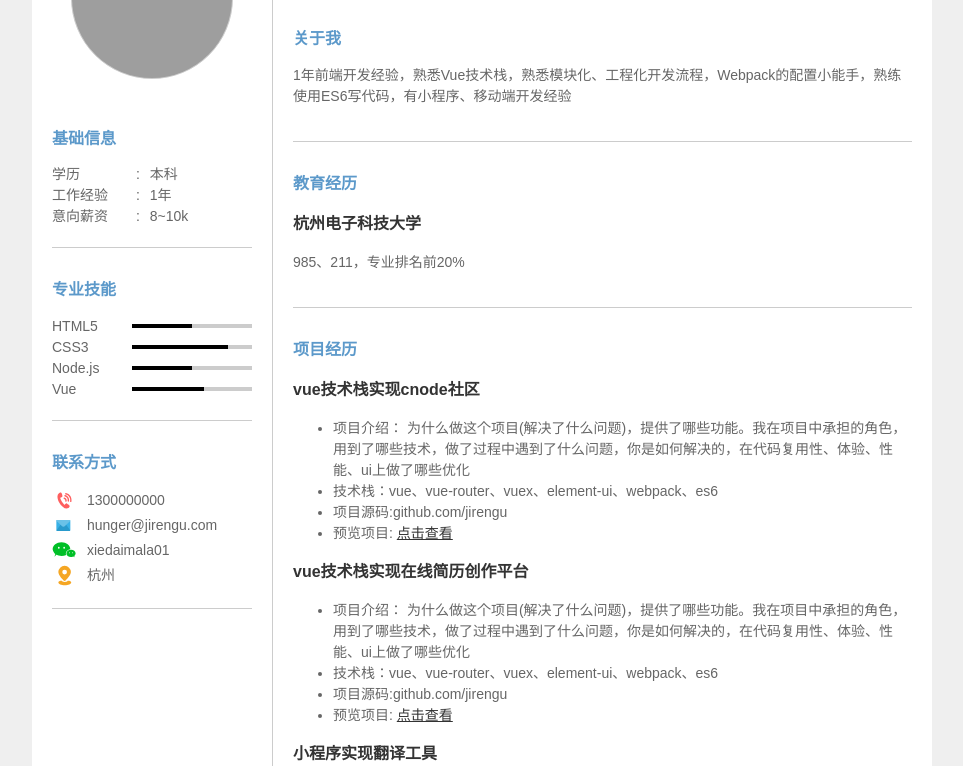
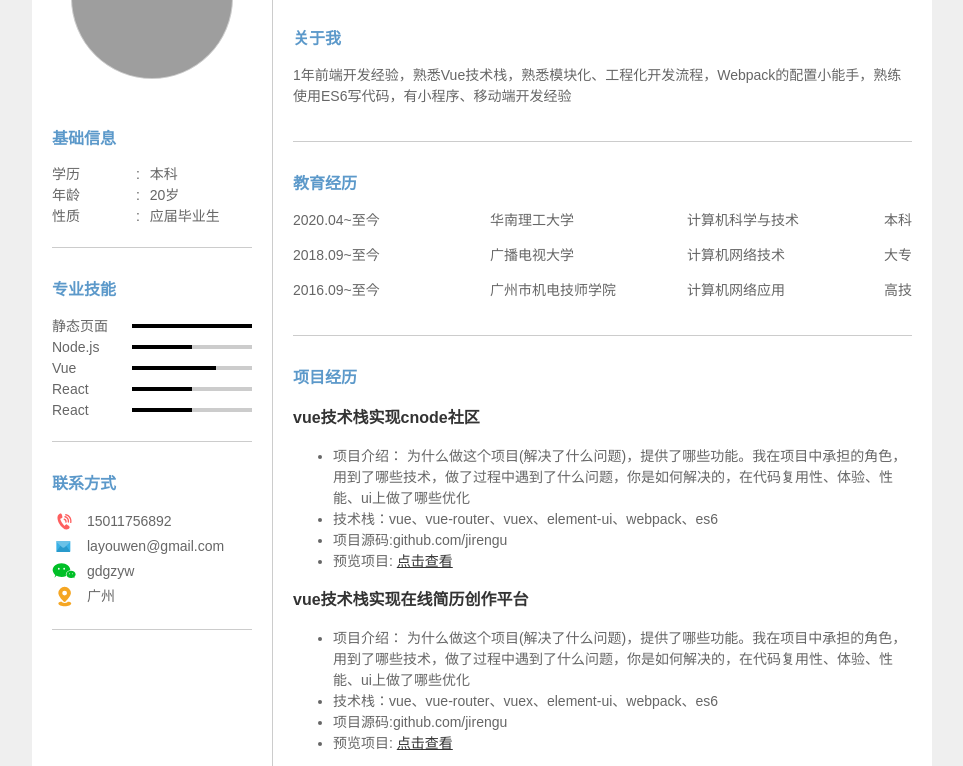
Before and after one commit to Layouwen/CV-liangyouwen, a plain HTML site: page src/mode.html in a window 1280 px wide. Shown: the part 169-935 px from the top of the page, without its empty margins (158-1121 px from the left). Drawn offline with Linux system fonts and the light colour scheme; grey boxes are pictures that could not be loaded.

Commit message:
添加mode

```diff
--- /dev/null
+++ b/src/mode.css
@@ -0,0 +1,167 @@
+body {
+    margin: 0;
+    font: 14px/1.5 Arial;
+    color: #666;
+    background: #efefef;
+}
+
+.layout {
+    max-width: 900px;
+    margin-left: auto;
+    margin-right: auto;
+}
+
+#page {
+    display: flex;
+    flex-wrap: wrap;
+    background: #fff;
+    margin-top: 10px;
+    margin-bottom: 10px;
+}
+
+header {
+
+    background: #3c3c3c;
+    width: 100%;
+    text-align: center;
+    padding: 60px 0 10px 0;
+    color: #fff;
+}
+
+header>h1 {
+    font-size: 30px;
+    margin-bottom: 0;
+}
+
+header>p {
+    font-size: 14px;
+    color: #aaa;
+    margin: 0;
+}
+
+aside {
+    width: 240px;
+    border-right: 1px solid #ccc;
+    position: relative;
+    padding-top: 100px;
+}
+
+aside .avatar {
+    text-align: center;
+    position: absolute;
+    top: -80px;
+    width: 100%;
+}
+
+aside .avatar img {
+    width: 160px;
+    height: 160px;
+    border-radius: 50%;
+    border: 1px solid #ccc;
+    background: #ccc;
+}
+
+
+section {
+    border-bottom: 1px solid #ccc;
+    margin: 30px 20px 0 20px;
+    padding-bottom: 20px;
+}
+
+section h2 {
+    color: #5c99ca;
+    font-size: 16px;
+}
+
+section h3 {
+    font-size: 16px;
+    color: #333;
+}
+
+section a {
+    color: #333;
+}
+
+section>.item>p {
+    display: flex;
+}
+
+section>.item>p>span:not(:last-child) {
+    flex: 1;
+}
+
+.personal .item span:first-child {
+    display: inline-block;
+    width: 80px;
+}
+
+.personal .item span:last-child::before {
+    content: ':';
+    margin-right: 10px;
+}
+
+.skills .item {
+    display: flex;
+    align-items: center;
+}
+
+.skills .keyword {
+    width: 80px;
+}
+
+.skills .rule {
+    flex: 1;
+    height: 4px;
+    background: #ccc;
+}
+
+.skills .rule i {
+    display: block;
+    width: 10%;
+    height: 4px;
+    background: #000;
+}
+
+.contact .item {
+    display: flex;
+    align-items: center;
+}
+
+.contact svg {
+    width: 25px;
+    height: 25px;
+}
+
+.contact .item span {
+    margin-left: 10px;
+}
+
+main {
+    flex: 1;
+    min-height: calc(100vh - 162px);
+}
+
+@media (max-width: 768px) {
+    header {
+        padding-top: 20px;
+        padding-bottom: 90px;
+    }
+
+    aside {
+        width: 100%;
+        padding-top: 0px;
+    }
+
+    aside .avatar img {
+        width: 100px;
+        height: 100px;
+    }
+
+    section>.item>p>span:nth-child(3) {
+        display: none;
+    }
+
+    section>.item>p>span:last-child {
+        padding-left: 20px;
+    }
+}
--- a/CV2/index.html
+++ b/src/mode.html
@@ -5,171 +5,18 @@
     <meta charset="UTF-8">
     <meta name="viewport" content="width=device-width">
     <title>CV</title>
-    <style>
-        body {
-            margin: 0;
-            font: 14px/1.5 Arial;
-            color: #666;
-            background: #efefef;
-        }
-
-        .layout {
-            max-width: 900px;
-            margin-left: auto;
-            margin-right: auto;
-        }
-
-        #page {
-            display: flex;
-            flex-wrap: wrap;
-            background: #fff;
-            margin-top: 10px;
-            margin-bottom: 10px;
-        }
-
-        header {
-
-            background: #3c3c3c;
-            width: 100%;
-            text-align: center;
-            padding: 60px 0 10px 0;
-            color: #fff;
-        }
-
-        header>h1 {
-            font-size: 30px;
-            margin-bottom: 0;
-        }
-
-        header>p {
-            font-size: 14px;
-            color: #aaa;
-            margin: 0;
-        }
-
-        aside {
-            width: 240px;
-            border-right: 1px solid #ccc;
-            position: relative;
-            padding-top: 100px;
-        }
-
-        aside .avatar {
-            text-align: center;
-            position: absolute;
-            top: -80px;
-            width: 100%;
-        }
-
-        aside .avatar img {
-            width: 160px;
-            height: 160px;
-            border-radius: 50%;
-            border: 1px solid #ccc;
-            background: #ccc;
-        }
-
-
-        section {
-            border-bottom: 1px solid #ccc;
-            margin: 30px 20px 0 20px;
-            padding-bottom: 20px;
-        }
-
-        section h2 {
-            color: #5c99ca;
-            font-size: 16px;
-        }
-
-        section h3 {
-            font-size: 16px;
-            color: #333;
-        }
-
-        section a {
-            color: #333;
-        }
-
-
-        .personal .item span:first-child {
-            display: inline-block;
-            width: 80px;
-        }
-
-        .personal .item span:last-child::before {
-            content: ':';
-            margin-right: 10px;
-        }
-
-        .skills .item {
-            display: flex;
-            align-items: center;
-        }
-
-        .skills .keyword {
-            width: 80px;
-        }
-
-        .skills .rule {
-            flex: 1;
-            height: 4px;
-            background: #ccc;
-        }
-
-        .skills .rule i {
-            display: block;
-            width: 10%;
-            height: 4px;
-            background: #000;
-        }
-
-        .contact .item {
-            display: flex;
-            align-items: center;
-        }
-
-        .contact svg {
-            width: 25px;
-            height: 25px;
-        }
-
-        .contact .item span {
-            margin-left: 10px;
-        }
-
-        main {
-            flex: 1;
-            min-height: calc(100vh - 162px);
-        }
-
-        @media (max-width: 768px) {
-            header {
-                padding-top: 20px;
-                padding-bottom: 90px;
-            }
-
-            aside {
-                width: 100%;
-                padding-top: 0px;
-            }
-
-            aside .avatar img {
-                width: 100px;
-                height: 100px;
-            }
-        }
-    </style>
+    <link rel="stylesheet" href="mode.css">
 </head>
 
 <body>
     <div class="layout" id="page">
         <header>
-            <h1>饥人谷</h1>
+            <h1>梁又文</h1>
             <p>应聘前端工程师</p>
         </header>
         <aside>
             <div class="avatar">
-                <img src="https://gw.alicdn.com/tps/TB1W_X6OXXXXXcZXVXXXXXXXXXX-400-400.png" alt="小谷">
+                <img src="./images/picture.png" alt="梁又文">
             </div>
 
             <section>
@@ -180,27 +27,22 @@
                         <span>本科</span>
                     </div>
                     <div class="item">
-                        <span>工作经验</span>
-                        <span>1年</span>
+                        <span>年龄</span>
+                        <span>20岁</span>
                     </div>
                     <div class="item">
-                        <span>意向薪资</span>
-                        <span>8~10k</span>
+                        <span>性质</span>
+                        <span>应届毕业生</span>
                     </div>
                 </div>
             </section>
-
 
             <section>
                 <h2>专业技能</h2>
                 <div class="detail skills">
                     <div class="item">
-                        <span class="keyword">HTML5</span>
-                        <span class="rule"><i style="width: 50%"></i></span>
-                    </div>
-                    <div class="item">
-                        <span class="keyword">CSS3</span>
-                        <span class="rule"><i style="width: 80%"></i></span>
+                        <span class="keyword">静态页面</span>
+                        <span class="rule"><i style="width: 100%"></i></span>
                     </div>
                     <div class="item">
                         <span class="keyword">Node.js</span>
@@ -208,7 +50,15 @@
                     </div>
                     <div class="item">
                         <span class="keyword">Vue</span>
-                        <span class="rule"><i style="width: 60%"></i></span>
+                        <span class="rule"><i style="width: 70%"></i></span>
+                    </div>
+                    <div class="item">
+                        <span class="keyword">React</span>
+                        <span class="rule"><i style="width: 50%"></i></span>
+                    </div>
+                    <div class="item">
+                        <span class="keyword">React</span>
+                        <span class="rule"><i style="width: 50%"></i></span>
                     </div>
                 </div>
             </section>
@@ -219,22 +69,22 @@
                     <div class="item">
                         <svg>
                             <use xlink:href="#icon-phone" /></svg>
-                        <span>1300000000</span>
+                        <span>15011756892</span>
                     </div>
                     <div class="item">
                         <svg>
                             <use xlink:href="#icon-email" /></svg>
-                        <span>hunger@jirengu.com</span>
+                        <span>layouwen@gmail.com</span>
                     </div>
                     <div class="item">
                         <svg>
                             <use xlink:href="#icon-wechat" /></svg>
-                        <span>xiedaimala01</span>
+                        <span>gdgzyw</span>
                     </div>
                     <div class="item">
                         <svg>
                             <use xlink:href="#icon-city" /></svg>
-                        <span>杭州</span>
+                        <span>广州</span>
                     </div>
 
                 </div>
@@ -250,8 +100,24 @@
             <section>
                 <h2>教育经历</h2>
                 <div class="item">
-                    <h3>杭州电子科技大学</h3>
-                    <p>985、211，专业排名前20%</p>
+                    <p>
+                        <span>2020.04~至今</span>
+                        <span>华南理工大学</span>
+                        <span>计算机科学与技术</span>
+                        <span>本科</span>
+                    </p>
+                    <p>
+                        <span>2018.09~至今</span>
+                        <span>广播电视大学</span>
+                        <span>计算机网络技术</span>
+                        <span>大专</span>
+                    </p>
+                    <p>
+                        <span>2016.09~至今</span>
+                        <span>广州市机电技师学院</span>
+                        <span>计算机网络应用</span>
+                        <span>高技</span>
+                    </p>
                 </div>
             </section>
             <section>
```
